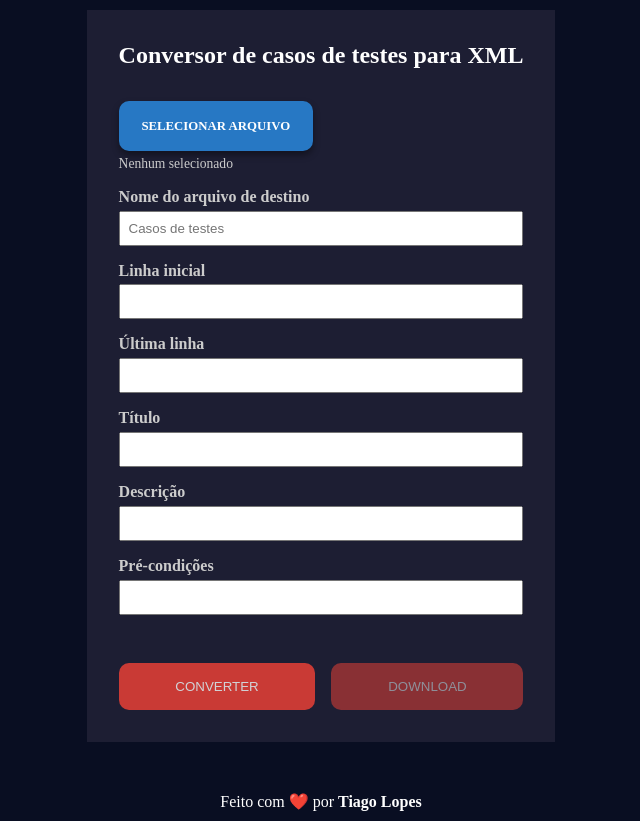
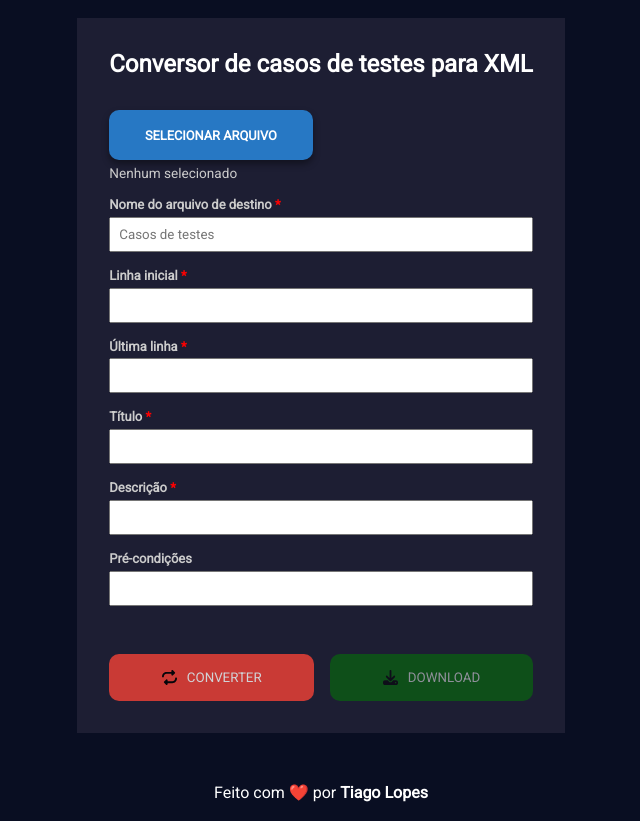
Before and after one commit to Tiago0Br/conversor-casos-de-testes-xlsx-para-xml, a website: page index.html in a window 1280 px wide. Shown: the whole page, without its empty margins (319-959 px from the left). Drawn offline with Linux system fonts and the light colour scheme; some packages are replaced by stand-ins of ours; a script that the page names is missing.

Commit message:
Alterando o campo "Pré-condições" para opcional
- Foi removida a obrigatoriedade do campo "Pré-condições"
- Foi adicionado um asterisco nos campos obrigatórios
- Alterada a cor do botão de download
- Foram adicionados ícones para os botões
- Foi adicionada a fonte Roboto

```diff
--- a/index.html
+++ b/index.html
@@ -11,6 +11,9 @@
     <script src="https://unpkg.com/read-excel-file@5.x/bundle/read-excel-file.min.js" defer></script>
     <script src="https://cdn.jsdelivr.net/npm/xmlbuilder2/lib/xmlbuilder2.min.js" defer></script>
     <script src="//cdn.jsdelivr.net/npm/sweetalert2@11" defer></script>
+    <link rel="preconnect" href="https://fonts.googleapis.com">
+    <link rel="preconnect" href="https://fonts.gstatic.com" crossorigin>
+    <link href="https://fonts.googleapis.com/css2?family=Bebas+Neue&family=Roboto:wght@100;400&display=swap" rel="stylesheet">
     <script src="scripts.js" defer></script>
 </head>
 <body>
@@ -22,25 +25,26 @@
                 <p class="file-name">Nenhum selecionado</p>
                 <input type="file" name="excel-file" id="excel-file">
             </div>
-            <div class="form-control">
+            <div class="form-control required">
                 <label for="destination-file">Nome do arquivo de destino</label>
-                <input type="text" name="destination-file" id="destination-file" placeholder="Casos de testes" maxlength="120">
+                <input type="text" name="destination-file" id="destination-file" placeholder="Casos de testes"
+                maxlength="120" required>
             </div>
-            <div class="form-control">
+            <div class="form-control required">
                 <label for="start-row">Linha inicial</label>
-                <input type="number" name="start-row" id="start-row" min="1">
+                <input type="number" name="start-row" id="start-row" min="1" required>
             </div>
-            <div class="form-control">
+            <div class="form-control required">
                 <label for="end-row">Última linha</label>
-                <input type="number" name="end-row" id="end-row" min="1">
+                <input type="number" name="end-row" id="end-row" min="1" required>
             </div>
-            <div class="form-control">
+            <div class="form-control required">
                 <label for="name">Título</label>
-                <input type="number" name="name" id="name" autocomplete="off" min="1">
+                <input type="number" name="name" id="name" autocomplete="off" min="1" required>
             </div>
-            <div class="form-control">
+            <div class="form-control required">
                 <label for="summary">Descrição</label>
-                <input type="number" name="summary" id="summary" autocomplete="off" min="1">
+                <input type="number" name="summary" id="summary" autocomplete="off" min="1" required>
             </div>
             <div class="form-control">
                 <label for="preconditions">Pré-condições</label>
@@ -48,8 +52,14 @@
             </div>
         </div>
         <div class="action-control">
-            <button id="convert" class="button">Converter</button>
-            <button id="download" disabled class="disabled">Download</button>
+            <button id="convert" class="button">
+                <img src="images/convert.svg" alt="Converter arquivo">
+                Converter
+            </button>
+            <button id="download" disabled class="disabled">
+                <img src="images/download.svg" alt="Download">
+                Download
+            </button>
             <a id="link-download"></a>
         </div>
     </div>
--- a/scripts.js
+++ b/scripts.js
@@ -30,8 +30,8 @@ btnConvert.addEventListener('click', () => {
         return;
     }
 
-    if (hasFieldEmpty()) {
-        swalAlert('error', 'Campos em branco', 'Por favor, preencha todos os campos!')
+    if (hasRequiredFieldEmpty()) {
+        swalAlert('error', 'Campos em branco', 'Por favor, preencha os campos obrigatórios!')
         return;
     }
 
@@ -40,7 +40,7 @@ btnConvert.addEventListener('click', () => {
     const endRow = inputEndRow.value - 1
     const columnName = inputName.value - 1
     const columnSummary = inputSummary.value - 1
-    const columnPreconditions = inputPreconditions.value - 1
+    const columnPreconditions = inputPreconditions.value ? inputPreconditions.value - 1 : null
 
     const testcases = xmlbuilder2.create().ele('testcases')
     readXlsxFile(inputFile.files[0]).then((rows) => {
@@ -50,7 +50,9 @@ btnConvert.addEventListener('click', () => {
             testcase.att('name', rows[currentRow][columnName])
 
             testcase.ele('summary').txt(rows[currentRow][columnSummary])
-            testcase.ele('preconditions').txt(rows[currentRow][columnPreconditions])
+            if (columnPreconditions) {
+                testcase.ele('preconditions').txt(rows[currentRow][columnPreconditions])
+            }
         }
 
         const fileName = outputFilename.includes('.xml') ? outputFilename : `${outputFilename}.xml`
@@ -76,14 +78,13 @@ function swalAlert(type, title, text) {
     })
 }
 
-function hasFieldEmpty() {
+function hasRequiredFieldEmpty() {
     return (
         inputDestinationFile.value == ""
         || inputStartRow.value == ""
         || inputEndRow.value == ""
         || inputName.value == ""
         || inputSummary.value == ""
-        || inputPreconditions.value == ""
     )
 }
 
--- a/styles.css
+++ b/styles.css
@@ -2,6 +2,7 @@
     margin: 0;
     padding: 0;
     box-sizing: border-box;
+    font-family: 'Roboto', sans-serif;
 }
 
 body {
@@ -43,6 +44,7 @@ body {
 
 .form-control label {
     font-weight: bold;
+    font-size: 13px;
     margin-bottom: 0.3rem;
     color: #ccc;
 }
@@ -91,13 +93,29 @@ label[for="excel-file"]:hover {
 }
 
 .action-control button {
+    display: flex;
+    justify-content: center;
+    align-items: center;
+    gap: 10px;
     text-transform: uppercase;
     padding: 1rem 1.5rem;
-    background-color: #f44236;
     border: none;
     border-radius: 10px;
     color: #fff;
     flex-grow: 1;
+}
+
+.action-control button img {
+    width: 15px;
+    height: 15px;
+}
+
+.action-control button#convert {
+    background-color: #f44236;
+}
+
+.action-control button#download {
+    background-color: green;
 }
 
 .action-control button:not(.disabled) {
@@ -113,6 +131,11 @@ label[for="excel-file"]:hover {
     opacity: 0.5;
 }
 
+.required label::after {
+    content: ' *';
+    color: red;
+}
+
 footer a {
     font-weight: bold;
     text-decoration: none;
```
Also changed, not shown: images/convert.svg (added), images/download.svg (added).
